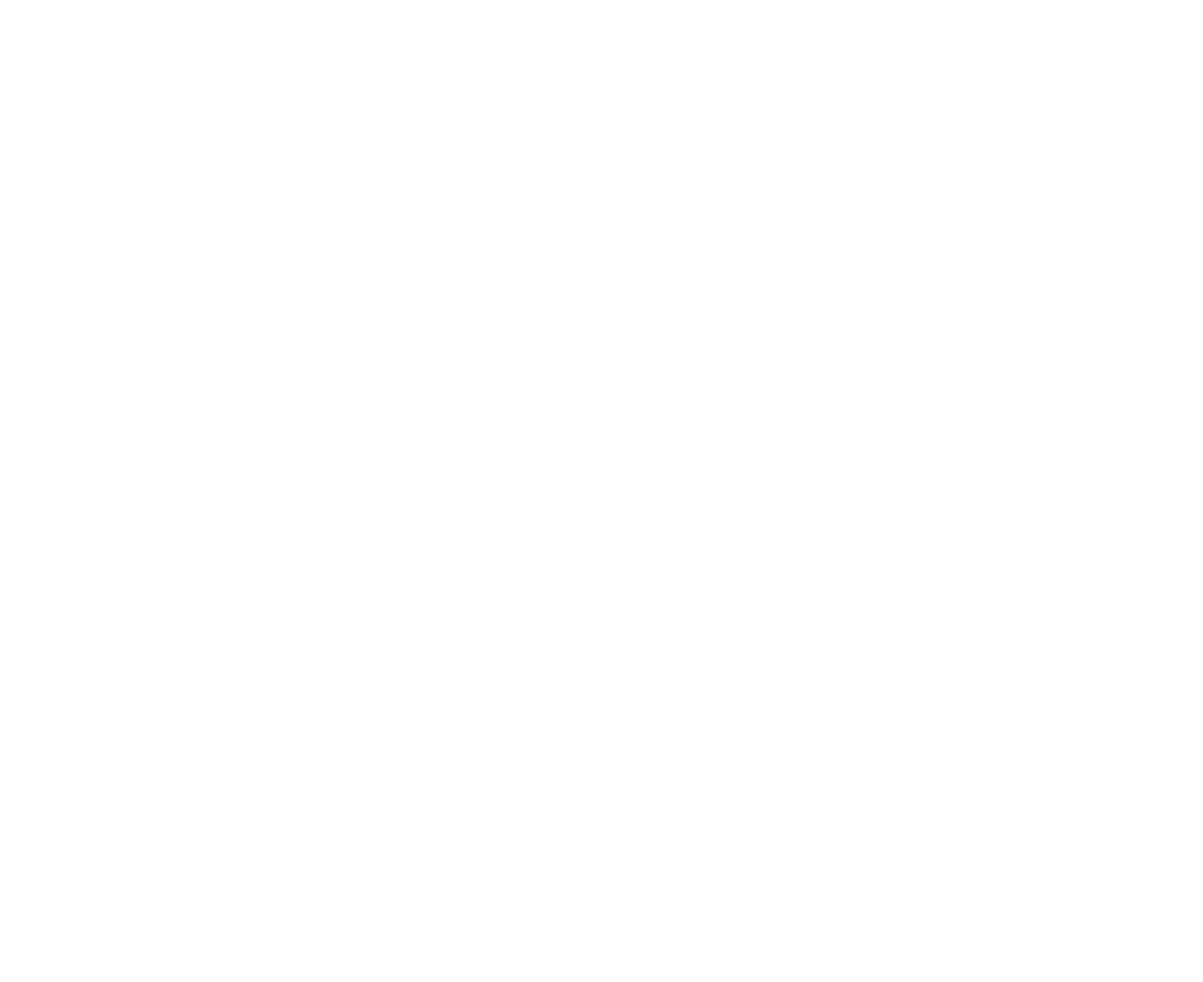
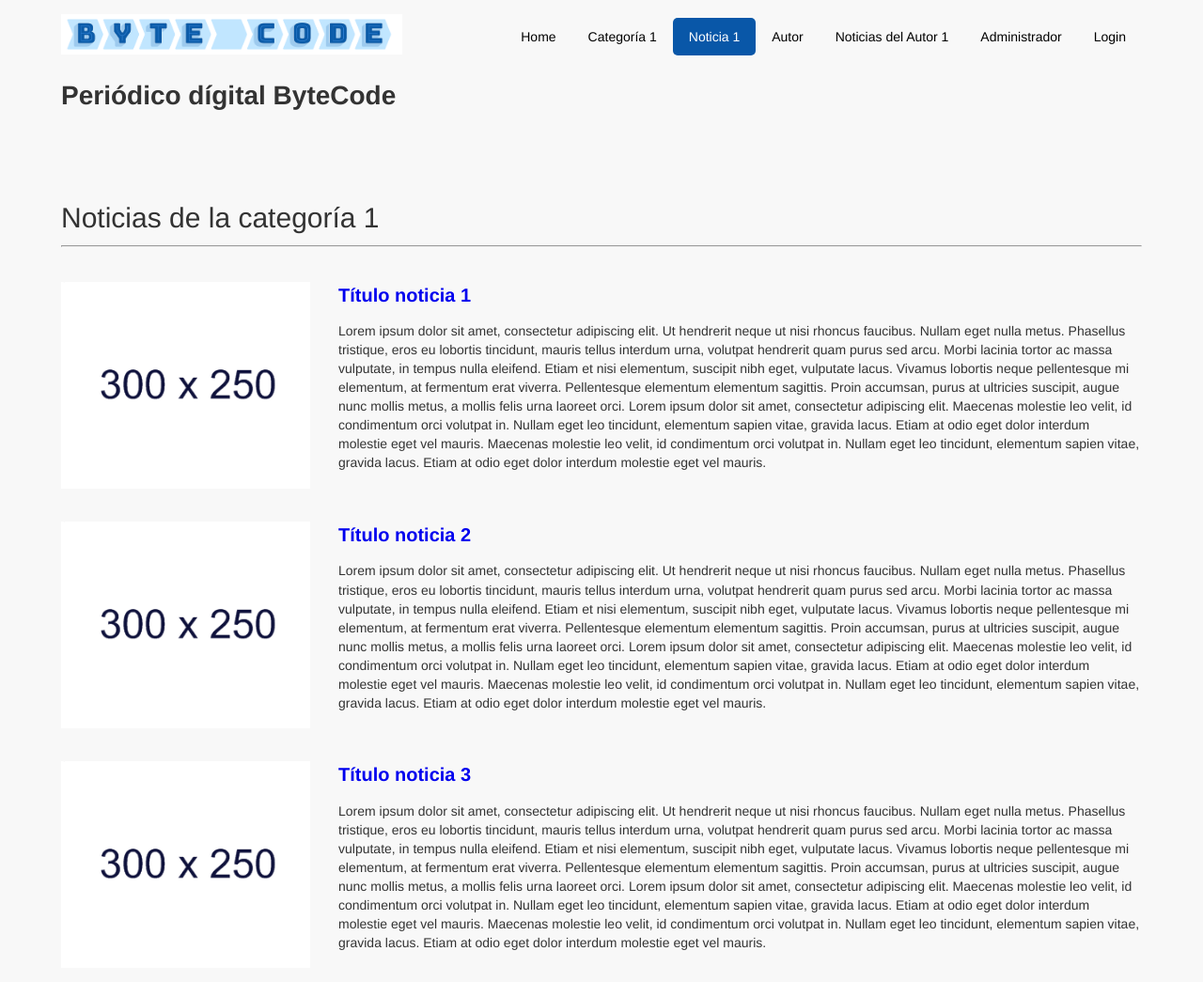
Before and after one commit to alejandrozorita/UCM-FDI-Desarrollo-Web-P2, a plain HTML site: page src/categoria1.html in a window 1280 px wide. Shown: the top 1045 px of the page at 94% size. Before the commit the page ends 800 px from the top, so only its background shows below. Drawn offline with Linux system fonts and the light colour scheme.

Commit message:
Categorias

```diff
--- a/assets/css/style.css
+++ b/assets/css/style.css
@@ -89,7 +89,9 @@ a{
 .titulo-secundario{
 	font-size: 30px;
 }
-
+.sub-titulo{
+	font-size: 20px;
+}
 .listado-noticias
 {
 	padding-left: 0;
@@ -158,7 +160,17 @@ a{
 	float:left !important;
 	min-height: 550px;
 }
+.listado-noticias-categoria img
+{
+	width: 100%;
+}
+.noticia-categoria {
+	clear: both;
+}
 
+.noticia-categoria .sub-titulo a{
+	font-weight: bold;
+}
 
 /**
  *
--- a/src/categoria1.html
+++ b/src/categoria1.html
@@ -0,0 +1,101 @@
+<!DOCTYPE html>
+<html>
+<head>
+	<meta charset="utf-8">
+	<meta name="language" content="Spanish">
+	<meta http-equiv="X-UA-Compatible" content="IE=edge">
+	<title>Periódico dígital ByteCode</title>
+	<link rel="stylesheet" href="../assets/css/style.css">
+</head>
+<body>
+
+	<!-- Contenedor pincipal para el contenido de la página -->
+
+
+	<div class="cabecera">
+		<div class="contenedor">
+			<!-- Sección dedicada al título de la página -->
+			<div class="columna col-4 titulo-cabecera">
+				<img src="../assets/img/bytecode-logo.png" alt="logotipo-bytecode"><br>
+				<h1>Periódico dígital ByteCode</h1>
+			</div>
+			<div class="columna col-8 logotipo">
+				<nav>
+		          <ul class="menu-cabecera float-right">
+		            <li role="presentation"><a href="index.html">Home</a></li>
+		            <li role="presentation"><a href="categoria1.html">Categoría 1</a></li>
+		            <li role="presentation" class="active"><a href="noticia1.html">Noticia 1</a></li>
+		            <li role="presentation"><a href="autor.html">Autor</a></li>
+		            <li role="presentation"><a href="autor-noticias1.html">Noticias del Autor 1</a></li>
+		            <li role="presentation"><a href="administrador.html">Administrador</a></li>
+		            <li role="presentation"><a href="login.html">Login</a></li>
+		          </ul>
+		        </nav>
+			</div>
+		</div>
+	</div>
+
+	<div class="contenedor">
+		<!-- Sección dedicada al cuerpo de la página -->
+		<div class="contenido m-t-40">
+
+			<!-- Título de la categoría -->
+			<div class="col-12">
+				<div class="titulo-secundario">Noticias de la categoría 1</div>
+				<hr>
+			</div>
+
+
+			<div class="listado-noticias-categoria">
+				<!-- Pintamos las noticia de la categoría -->
+				<div class="noticia-categoria">
+					<div class="col-3">
+						<img src="../assets/img/img-noticia-categoria.png" alt="">
+					</div>
+					<div class="col-9">
+						<div class="sub-titulo"><a href="noticia1.html">Título noticia 1</a> </div>
+						<p>Lorem ipsum dolor sit amet, consectetur adipiscing elit. Ut hendrerit neque ut nisi rhoncus faucibus. Nullam eget nulla metus. Phasellus tristique, eros eu lobortis tincidunt, mauris tellus interdum urna, volutpat hendrerit quam purus sed arcu. Morbi lacinia tortor ac massa vulputate, in tempus nulla eleifend. Etiam et nisi elementum, suscipit nibh eget, vulputate lacus. Vivamus lobortis neque pellentesque mi elementum, at fermentum erat viverra. Pellentesque elementum elementum sagittis. Proin accumsan, purus at ultricies suscipit, augue nunc mollis metus, a mollis felis urna laoreet orci. Lorem ipsum dolor sit amet, consectetur adipiscing elit. Maecenas molestie leo velit, id condimentum orci volutpat in. Nullam eget leo tincidunt, elementum sapien vitae, gravida lacus. Etiam at odio eget dolor interdum molestie eget vel mauris. Maecenas molestie leo velit, id condimentum orci volutpat in. Nullam eget leo tincidunt, elementum sapien vitae, gravida lacus. Etiam at odio eget dolor interdum molestie eget vel mauris.</p>
+					</div>
+				</div>
+
+				<div class="noticia-categoria">
+					<div class="col-3">
+						<img src="../assets/img/img-noticia-categoria.png" alt="">
+					</div>
+					<div class="col-9">
+						<div class="sub-titulo"><a href="noticia2.html">Título noticia 2</a> </div>
+						<p>Lorem ipsum dolor sit amet, consectetur adipiscing elit. Ut hendrerit neque ut nisi rhoncus faucibus. Nullam eget nulla metus. Phasellus tristique, eros eu lobortis tincidunt, mauris tellus interdum urna, volutpat hendrerit quam purus sed arcu. Morbi lacinia tortor ac massa vulputate, in tempus nulla eleifend. Etiam et nisi elementum, suscipit nibh eget, vulputate lacus. Vivamus lobortis neque pellentesque mi elementum, at fermentum erat viverra. Pellentesque elementum elementum sagittis. Proin accumsan, purus at ultricies suscipit, augue nunc mollis metus, a mollis felis urna laoreet orci. Lorem ipsum dolor sit amet, consectetur adipiscing elit. Maecenas molestie leo velit, id condimentum orci volutpat in. Nullam eget leo tincidunt, elementum sapien vitae, gravida lacus. Etiam at odio eget dolor interdum molestie eget vel mauris. Maecenas molestie leo velit, id condimentum orci volutpat in. Nullam eget leo tincidunt, elementum sapien vitae, gravida lacus. Etiam at odio eget dolor interdum molestie eget vel mauris.</p>
+					</div>
+				</div>
+
+				<div class="noticia-categoria">
+					<div class="col-3">
+						<img src="../assets/img/img-noticia-categoria.png" alt="">
+					</div>
+					<div class="col-9">
+						<div class="sub-titulo"><a href="noticia3.html">Título noticia 3</a> </div>
+						<p>Lorem ipsum dolor sit amet, consectetur adipiscing elit. Ut hendrerit neque ut nisi rhoncus faucibus. Nullam eget nulla metus. Phasellus tristique, eros eu lobortis tincidunt, mauris tellus interdum urna, volutpat hendrerit quam purus sed arcu. Morbi lacinia tortor ac massa vulputate, in tempus nulla eleifend. Etiam et nisi elementum, suscipit nibh eget, vulputate lacus. Vivamus lobortis neque pellentesque mi elementum, at fermentum erat viverra. Pellentesque elementum elementum sagittis. Proin accumsan, purus at ultricies suscipit, augue nunc mollis metus, a mollis felis urna laoreet orci. Lorem ipsum dolor sit amet, consectetur adipiscing elit. Maecenas molestie leo velit, id condimentum orci volutpat in. Nullam eget leo tincidunt, elementum sapien vitae, gravida lacus. Etiam at odio eget dolor interdum molestie eget vel mauris. Maecenas molestie leo velit, id condimentum orci volutpat in. Nullam eget leo tincidunt, elementum sapien vitae, gravida lacus. Etiam at odio eget dolor interdum molestie eget vel mauris.</p>
+					</div>
+				</div>
+
+				<div class="noticia-categoria">
+					<div class="col-3">
+						<img src="../assets/img/img-noticia-categoria.png" alt="">
+					</div>
+					<div class="col-9">
+						<div class="sub-titulo"><a href="noticia2.html">Título noticia 2</a> </div>
+						<p>Lorem ipsum dolor sit amet, consectetur adipiscing elit. Ut hendrerit neque ut nisi rhoncus faucibus. Nullam eget nulla metus. Phasellus tristique, eros eu lobortis tincidunt, mauris tellus interdum urna, volutpat hendrerit quam purus sed arcu. Morbi lacinia tortor ac massa vulputate, in tempus nulla eleifend. Etiam et nisi elementum, suscipit nibh eget, vulputate lacus. Vivamus lobortis neque pellentesque mi elementum, at fermentum erat viverra. Pellentesque elementum elementum sagittis. Proin accumsan, purus at ultricies suscipit, augue nunc mollis metus, a mollis felis urna laoreet orci. Lorem ipsum dolor sit amet, consectetur adipiscing elit. Maecenas molestie leo velit, id condimentum orci volutpat in. Nullam eget leo tincidunt, elementum sapien vitae, gravida lacus. Etiam at odio eget dolor interdum molestie eget vel mauris. Maecenas molestie leo velit, id condimentum orci volutpat in. Nullam eget leo tincidunt, elementum sapien vitae, gravida lacus. Etiam at odio eget dolor interdum molestie eget vel mauris.</p>
+					</div>
+				</div>
+			</div>
+		</div>
+	</div>
+	<div class="footer">
+		<div class="contenedor">
+		<p><a rel="license" href="http://creativecommons.org/licenses/by-nc/4.0/" target="_blank"><img alt="Licencia de Creative Commons" style="border-width:0" src="https://i.creativecommons.org/l/by-nc/4.0/88x31.png" /></a><br />Este obra está bajo una <a rel="license" href="http://creativecommons.org/licenses/by-nc/4.0/">licencia de Creative Commons Reconocimiento-NoComercial 4.0 Internacional</a>.</p>
+		</div>
+	</div>
+
+
+</body>
+</html>
```
Also changed, not shown: src/categoria2.html (+101 -0 lines), assets/img/img-noticia-categoria.png (added).
